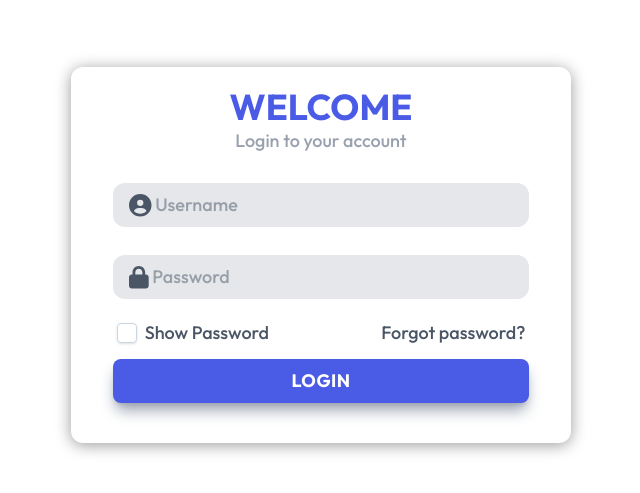
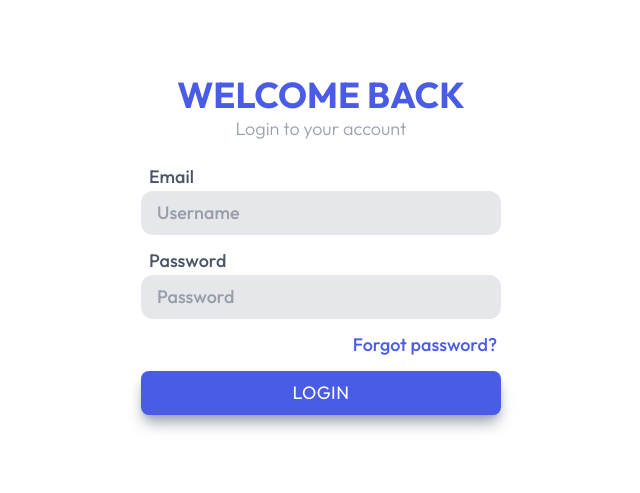
Before and after one commit to getinplay/getinplay_react, a React (Vite) app: page /login in a window 1280 px wide. Shown: the part 145-638 px from the top of the page, without its empty margins (319-959 px from the left). Built offline with nearby package versions, Linux system fonts and the light colour scheme.

Commit message:
Add Cancellation Functionality in booking History

```diff
--- a/src/components/Pages/Bookings/BookingCard.jsx
+++ b/src/components/Pages/Bookings/BookingCard.jsx
@@ -5,7 +5,7 @@ import { FontAwesomeIcon } from "@fortawesome/react-fontawesome";
 import { faTrashCan } from "@fortawesome/free-solid-svg-icons";
 import axios from "axios"; // Import axios
 
-function BookingCard({ date, price, game, slot, showCancel, id, game_id }) {
+function BookingCard({ date, price, game, slot, showCancel, id, refreshPage }) {
   const API_URL = import.meta.env.VITE_API_URL;
 
   const getAuthToken = () => {
@@ -32,9 +32,9 @@ function BookingCard({ date, price, game, slot, showCancel, id, game_id }) {
         {
           token,
           auth: "user",
+          book_id: id,
           date,
           slot,
-          game_id,
         },
         {
           headers: {
@@ -46,11 +46,15 @@ function BookingCard({ date, price, game, slot, showCancel, id, game_id }) {
       if (response.data.success) {
         toast.success("Booking cancelled successfully!", {
           position: "top-right",
+          pauseOnFocusLoss: false,
+          pauseOnHover: false,
           autoClose: 3000,
         });
       } else {
         toast.error(`Failed to cancel booking: ${response.data.message}`, {
           position: "top-right",
+          pauseOnFocusLoss: false,
+          pauseOnHover: false,
           autoClose: 3000,
         });
       }
@@ -63,6 +67,7 @@ function BookingCard({ date, price, game, slot, showCancel, id, game_id }) {
         autoClose: 3000,
       });
     }
+    refreshPage();
   };
 
   return (
--- a/src/components/Pages/Games/BookGamePopup.jsx
+++ b/src/components/Pages/Games/BookGamePopup.jsx
@@ -47,6 +47,7 @@ function BookGamePopup({
       date: selectedDate.toISOString().split("T")[0].replace(/-/g, "/"),
       slot: slot,
       game_id: game_id,
+      price,
     };
 
     const res = await axios.post(
--- a/src/components/Pages/Games/GamesCard.jsx
+++ b/src/components/Pages/Games/GamesCard.jsx
@@ -6,7 +6,7 @@ function GamesCard({ children, src, half, full, gameId }) {
     <div>
       <Link
         to={gameId}
-        className='group select-none hover:shadow-[0_3px_10px_rgb(150,150,150)] border border-gray-200 bg-white flex flex-col active:bg-gray-100 hover:bg-gray-100 cursor-pointer active:scale-[1.08] hover:-translate-y-1 duration-300 gap-2 lg:w-[250px] sm:w-[225px] xs:w-[200px] max-xs:max-w-[300px] h-[300px] xs:h-[300px] sm:h-[325px] lg:h-[350px] rounded-lg overflow-hidden'>
+        className='group select-none hover:shadow-lg shadow-gray-300 shadow-md bg-white flex flex-col cursor-pointer active:scale-[1.08] hover:-translate-y-1 duration-300 gap-2 lg:w-[250px] sm:w-[225px] xs:w-[200px] max-xs:max-w-[300px] h-[300px] xs:h-[300px] sm:h-[325px] lg:h-[350px] rounded-lg overflow-hidden'>
         <div className='w-full h-[90%] overflow-hidden'>
           <img
             src={src}
--- a/src/components/Pages/Games/GamesPage.jsx
+++ b/src/components/Pages/Games/GamesPage.jsx
@@ -27,7 +27,7 @@ function GamesPage() {
 
   return (
     <div className='p-3 sm:p-5 grow lg:p-10'>
-      <div className='flex items-center duration-300 focus-within:shadow-[0_3px_8px_rgb(150,150,150)] text-gray-500 px-2 mb-5 border border-gray-300 rounded-lg'>
+      <div className='flex items-center duration-300 focus-within:shadow-[0_3px_8px_rgb(150,150,150)] text-gray-500 px-2 mb-5 border bg-gray-100 border-gray-300 rounded-xl'>
         <FontAwesomeIcon icon={faSearch} />
         <input
           type='text'
--- a/src/components/Pages/Home/ContactUsForm.jsx
+++ b/src/components/Pages/Home/ContactUsForm.jsx
@@ -111,7 +111,7 @@ function ContactUsForm() {
               type='tel'
               id='phone'
               name='phone'
-              placeholder='+91 123456789'
+              placeholder='9123456789'
               className='bg-gray-200 w-full font-medium text-gray-600 border-none outline-none rounded-lg px-3 py-1'
             />
           </div>
--- a/src/components/Pages/Login/LoginPage.jsx
+++ b/src/components/Pages/Login/LoginPage.jsx
@@ -1,8 +1,6 @@
 import { useState } from "react";
 import axios from "axios";
 import { Link, useNavigate } from "react-router-dom";
-import { FontAwesomeIcon } from "@fortawesome/react-fontawesome";
-import { faCircleUser, faLock } from "@fortawesome/free-solid-svg-icons";
 import { ToastContainer, toast } from "react-toastify";
 
 function LoginPage() {
@@ -75,20 +73,19 @@ function LoginPage() {
         <form
           onSubmit={handleSubmit}
           noValidate
-          className='lg:w-[50%] md:w-[65%] max-md:w-[90%] max-w-[500px] min-h-max py-5 shadow-[0_2px_16px_rgba(0,0,0,0.4)] rounded-xl bg-white flex flex-col gap-3 items-center justify-between'>
+          className='lg:w-[50%] md:w-[65%] max-md:w-[90%] max-w-[400px] min-h-max p-5 rounded-xl bg-white flex flex-col gap-3 items-center justify-between'>
           <div>
             <p className='text-3xl sm:text-4xl font-bold text-[#4A5BE6] text-center'>
-               WELCOME
+              WELCOME BACK
             </p>
-            <p className='sm:text-lg font-medium text-gray-400'>
+            <p className='sm:text-lg font-light text-gray-400'>
               Login to your account
             </p>
           </div>
           <div className='flex flex-col pt-2 items-center justify-center w-full gap-3 sm:text-lg font-medium text-gray-600'>
-            <div className='flex items-center gap-1 focus-within:shadow-md focus-within:scale-[1.02] duration-300 rounded-xl px-4 py-2 m-2 bg-gray-200 w-5/6'>
-              <label className='flex gap-1' htmlFor='username'>
-                <FontAwesomeIcon icon={faCircleUser} size='lg' />
-              </label>
+            <div className='flex flex-col text-start w-full'>
+              <label className='px-2'>Email</label>
+              <div className='flex items-center gap-1 focus-within:shadow-md focus-within:scale-[1.02] duration-300 rounded-xl px-4 py-2 bg-gray-200 w-full'>
                 <input
                   required
                   type='text'
@@ -99,7 +96,24 @@ function LoginPage() {
                   onChange={(e) => setUsername(e.target.value)}
                 />
               </div>
-            <div className='flex items-center gap-1 focus-within:shadow-md focus-within:scale-[1.02] duration-300 rounded-xl px-4 py-2 m-2 bg-gray-200 w-5/6'>
+            </div>
+            <div className='flex flex-col text-start w-full'>
+              <label htmlFor='password' className='px-2'>
+                Password
+              </label>
+              <div className='flex items-center gap-1 focus-within:shadow-md focus-within:scale-[1.02] duration-300 rounded-xl px-4 py-2 bg-gray-200 w-full'>
+                <input
+                  required
+                  type={showPass ? "text" : "password"}
+                  name='password'
+                  id='password'
+                  placeholder='Password'
+                  className='grow min-w-0 outline-none border-none'
+                  onChange={(e) => setPassword(e.target.value)}
+                />
+              </div>
+            </div>
+            {/* <div className='flex items-center gap-1 focus-within:shadow-md focus-within:scale-[1.02] duration-300 rounded-xl px-4 py-2 m-2 bg-gray-200 w-5/6'>
               <label htmlFor='password' className='flex gap-1'>
                 <FontAwesomeIcon icon={faLock} size='lg' />
               </label>
@@ -112,44 +126,11 @@ function LoginPage() {
                 className='grow min-w-0 outline-none border-none'
                 onChange={(e) => setPassword(e.target.value)}
               />
-            </div>
-            <div className='w-5/6 flex justify-between select-none px-1 flex-col xs:flex-row xs:gap-y-0 gap-y-2'>
-              <div className='flex items-center gap-2 '>
-                <div className='inline-flex items-center'>
-                  <label
-                    htmlFor='show-password'
-                    className='flex items-center cursor-pointer relative'>
-                    <input
-                      type='checkbox'
-                      name='show-password'
-                      id='show-password'
-                      checked={showPass}
-                      onChange={() => setShowPass((prev) => !prev)}
-                      className='peer h-5 w-5 cursor-pointer transition-all appearance-none rounded shadow hover:shadow-md border border-slate-300 checked:bg-slate-800 checked:border-slate-800'
-                    />
-                    <span className='absolute text-white opacity-0 peer-checked:opacity-100 top-1/2 left-1/2 transform -translate-x-1/2 -translate-y-1/2 pointer-events-none'>
-                      <svg
-                        xmlns='http://www.w3.org/2000/svg'
-                        className='h-3.5 w-3.5'
-                        viewBox='0 0 20 20'
-                        fill='currentColor'
-                        stroke='currentColor'
-                        strokeWidth='1'>
-                        <path
-                          fillRule='evenodd'
-                          d='M16.707 5.293a1 1 0 010 1.414l-8 8a1 1 0 01-1.414 0l-4-4a1 1 0 011.414-1.414L8 12.586l7.293-7.293a1 1 0 011.414 0z'
-                          clipRule='evenodd'></path>
-                      </svg>
-                    </span>
-                  </label>
-                </div>
-                <label className='cursor-pointer' htmlFor='show-password'>
-                  Show Password
-                </label>
-              </div>
+            </div> */}
+            <div className='w-full flex justify-end select-none px-1'>
               <Link
                 to={"/forgot-password"}
-                className='hover:text-[#4A5BE6] text-end'
+                className='text-[#4A5BE6] hover:text-blue-900 text-end'
                 viewTransition>
                 Forgot password?
               </Link>
@@ -158,7 +139,7 @@ function LoginPage() {
 
           <button
             type='submit'
-            className='mb-5 cursor-pointer bg-[#4A5BE6] p-2 rounded-lg tracking-wide text-white font-bold sm:text-lg active:translate-y-2 active:shadow-none duration-300 shadow-gray-400 hover:shadow-xl shadow-lg w-5/6'>
+            className='mb-5 cursor-pointer bg-[#4A5BE6] p-2 rounded-lg tracking-wide text-white sm:text-lg active:translate-y-2 active:shadow-none duration-300 shadow-gray-400 hover:shadow-xl shadow-lg w-full'>
             LOGIN
           </button>
         </form>
```
Also changed, not shown: src/components/Pages/Bookings/BookingHistoryPage.jsx (+21 -13 lines), src/components/Pages/Membership/MembershipFullCard.jsx (+21 -9 lines). Lines whose indentation alone changed are shown as unchanged.
